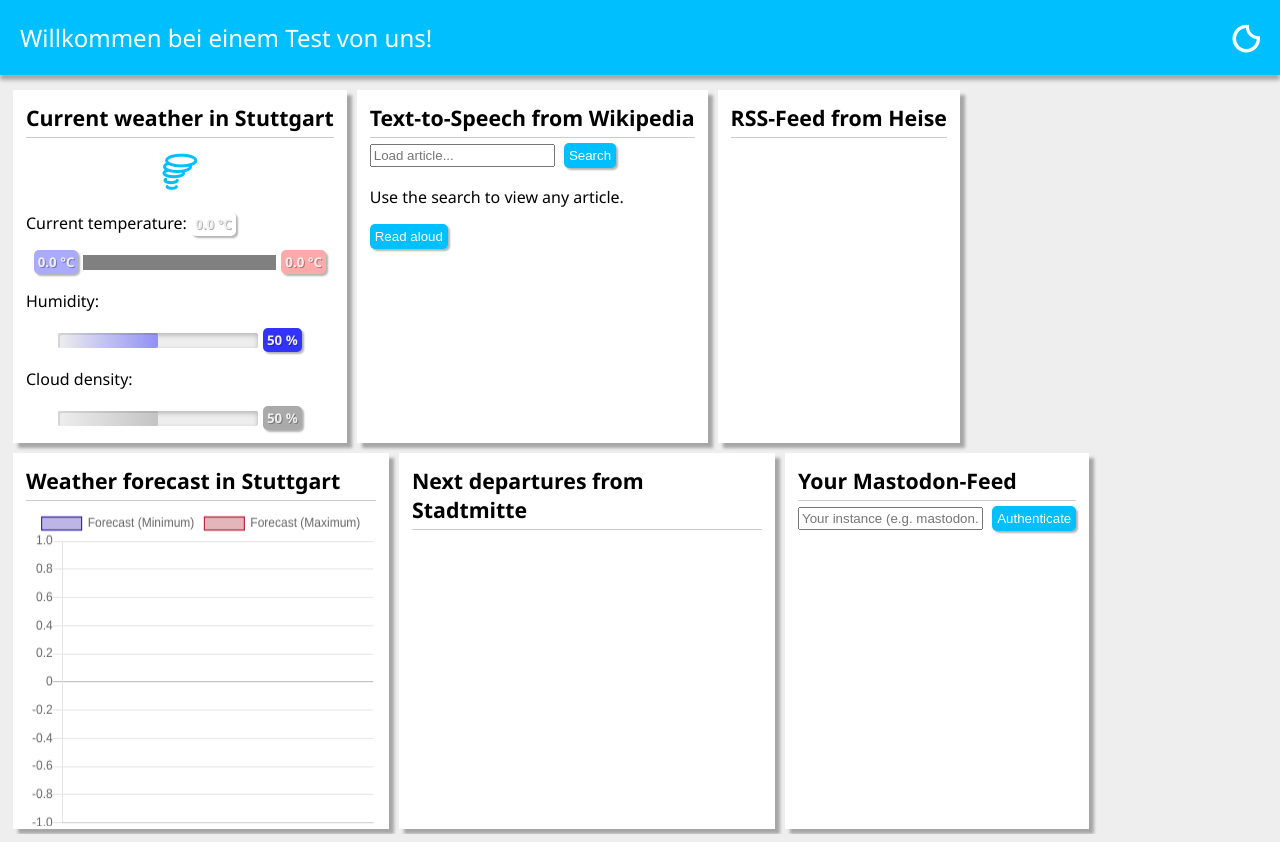
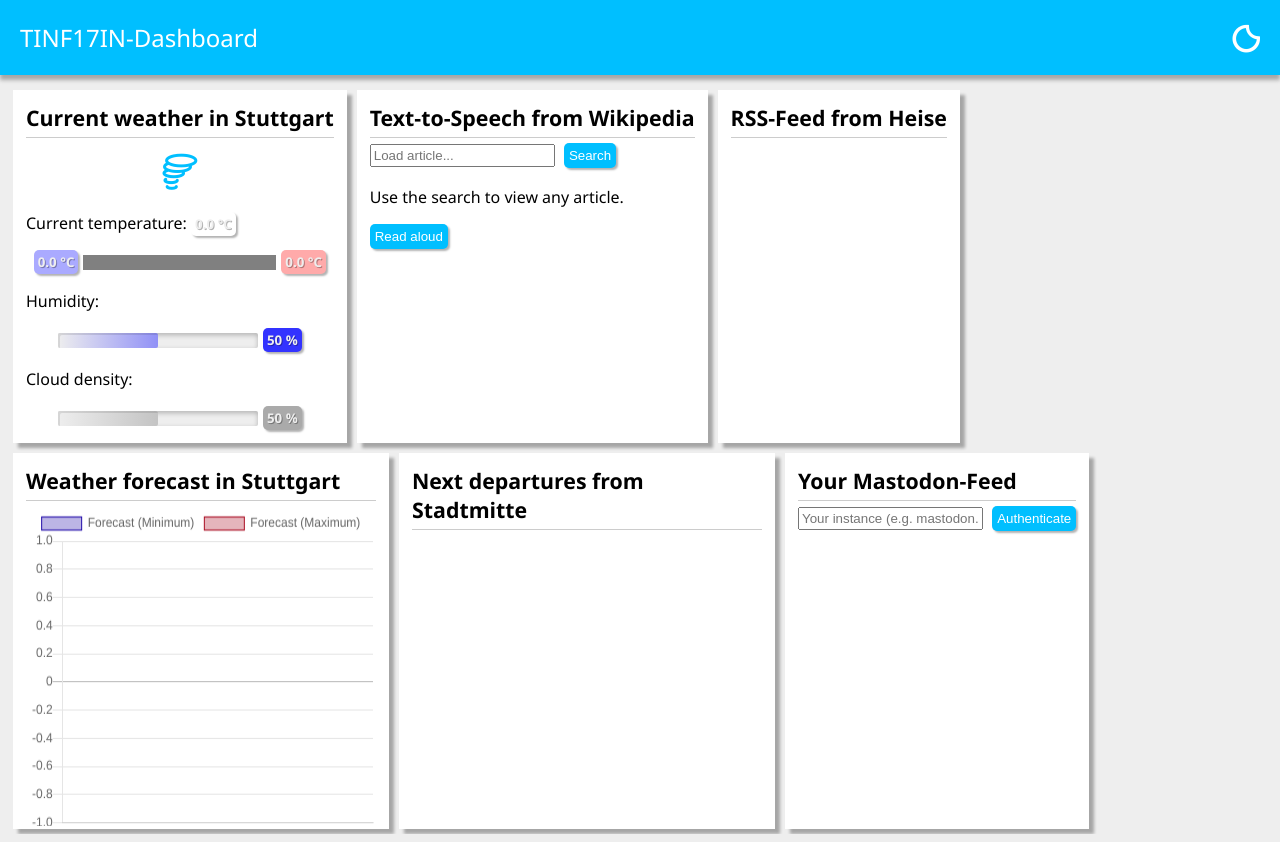
Before and after one commit to activitypub-frontend/frontend, a plain HTML site: page index.html in a window 1280 px wide. Drawn offline with nearby package versions, Linux system fonts and the light colour scheme; no server answers.

Commit message:
Fix titles

```diff
--- a/index.html
+++ b/index.html
@@ -5,14 +5,14 @@
   <meta charset="utf-8">
   <meta name="theme-color" content="#00BFFF">
   <meta name="viewport" content="width=device-width, initial-scale=1.0, user-scalable=no">
-  <title>Test mit Vue</title>
+  <title>TINF17IN-Dashboard</title>
   <link rel="stylesheet" href="styles/style.css">
   <script src="https://cdn.jsdelivr.net/npm/vue"></script>
 </head>
 
 <body>
   <header>
-    <p>Willkommen bei einem Test von uns!</p>
+    <p>TINF17IN-Dashboard</p>
     <div class="wi wi-night-clear lightdarkswitch"></div>
   </header>
   <div id="content">
```
